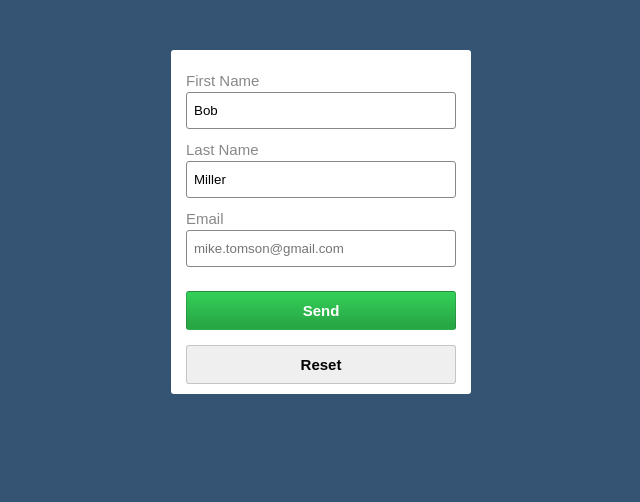
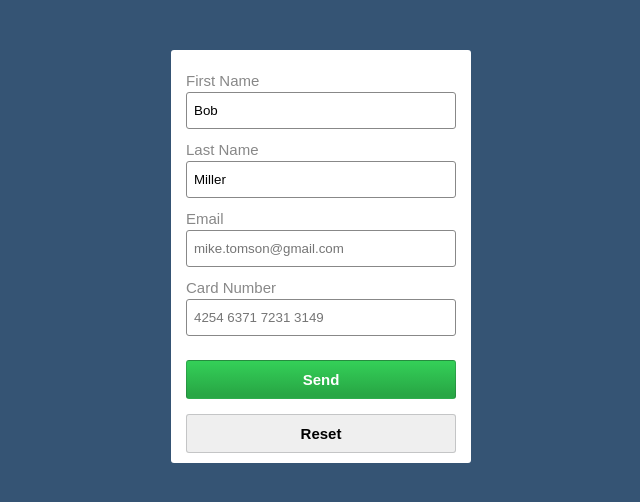
Before and after one commit to mrOrlando/redux-form-sample, a React (Create React App) app: page / in a window 1280 px wide. Shown: the top 502 px of the page, without its empty margins (319-959 px from the left). Built offline with nearby package versions, Linux system fonts and the light colour scheme.

Commit message:
Add Field with format and normalize methods.

```diff
--- a/src/ContactForm.js
+++ b/src/ContactForm.js
@@ -3,6 +3,24 @@ import { Field, reduxForm } from 'redux-form';
 
 const ContactForm = props => {
   const { handleSubmit, reset } = props; // handleSubmit and reset - methods from redux-form
+  const formatСardNumber = (value, name) => {
+    if (value === undefined) {
+      return '';
+    }
+    value = value.replace(/([\d]{4})/g, '$1 ');
+    console.log('display', value); // del
+    return value;
+  };
+  const normalizeСardNumber = (
+    value,
+    previousValue,
+    allValues,
+    previousAllValues,
+  ) => {
+    value = value.replace(/\s/g, '');
+    console.log('save in store', value); // del
+    return value;
+  };
   return (
     <form onSubmit={handleSubmit} className="contact-form">
       <div>
@@ -33,6 +51,18 @@ const ContactForm = props => {
         />
       </div>
       <div>
+        <label htmlFor="cardNumber">Card Number</label>
+        <Field
+          id="cardNumber"
+          name="cardNumber"
+          component="input"
+          format={formatСardNumber}
+          normalize={normalizeСardNumber}
+          maxLength="20"
+          placeholder="4254 6371 7231 3149"
+        />
+      </div>
+      <div>
         <button type="submit" className="button success">
           Send
         </button>
```
